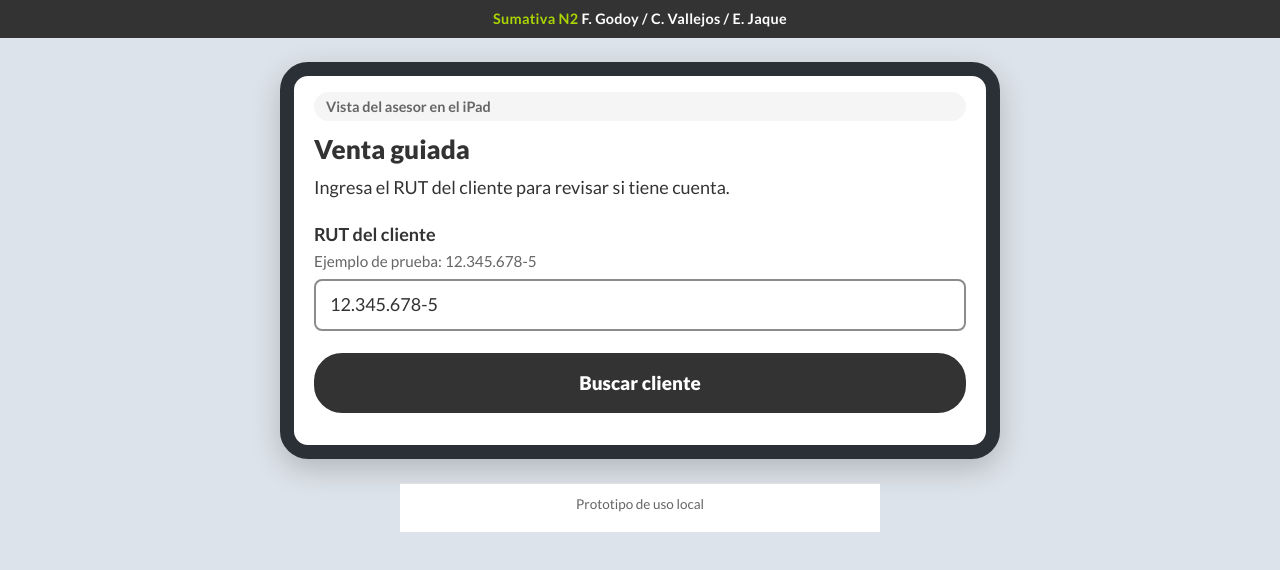
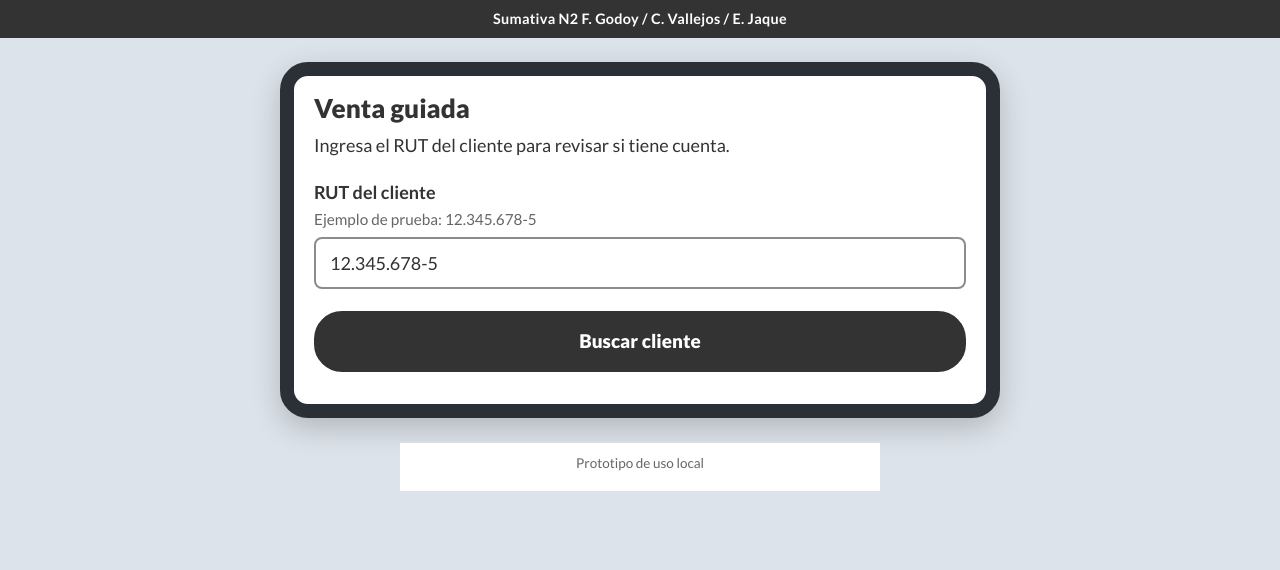
Before and after one commit to circeblood/IHC_SUM2, a plain HTML site: page prototipo/flujo1-inicio-identificacion/p0-asesor-ipad.html in a window 1280 px wide. Drawn offline with Linux system fonts and the light colour scheme.

Commit message:
Deja en blanco el banner y quita la etiqueta de la vista del asesor

```diff
--- a/prototipo/compartido/css/base.css
+++ b/prototipo/compartido/css/base.css
@@ -49,7 +49,6 @@ body {
   text-align: center;
   letter-spacing: 0.02em;
 }
-.aviso-academico strong { color: var(--acento); }
 
 /* Encabezado con linea lima */
 .encabezado-sitio {
--- a/prototipo/flujo1-inicio-identificacion/css/flujo1.css
+++ b/prototipo/flujo1-inicio-identificacion/css/flujo1.css
@@ -9,17 +9,6 @@
   border-radius: 28px;
   border: 14px solid #2B2F36;
   box-shadow: 0 10px 30px rgba(0, 0, 0, 0.2);
-}
-
-.rol {
-  display: inline-block;
-  background: var(--fondo-suave);
-  color: var(--texto-suave);
-  font-size: 0.8rem;
-  font-weight: 700;
-  border-radius: 999px;
-  padding: 4px 12px;
-  margin: 0 0 12px;
 }
 
 .resultado { margin-top: 8px; }
--- a/prototipo/flujo1-inicio-identificacion/p0-asesor-ipad.html
+++ b/prototipo/flujo1-inicio-identificacion/p0-asesor-ipad.html
@@ -10,7 +10,6 @@
 </head>
 <body class="vista-ipad">
   <main class="pantalla pantalla-ipad">
-    <p class="rol">Vista del asesor en el iPad</p>
     <h1>Venta guiada</h1>
     <p class="instruccion">Ingresa el RUT del cliente para revisar si tiene cuenta.</p>
 
```
